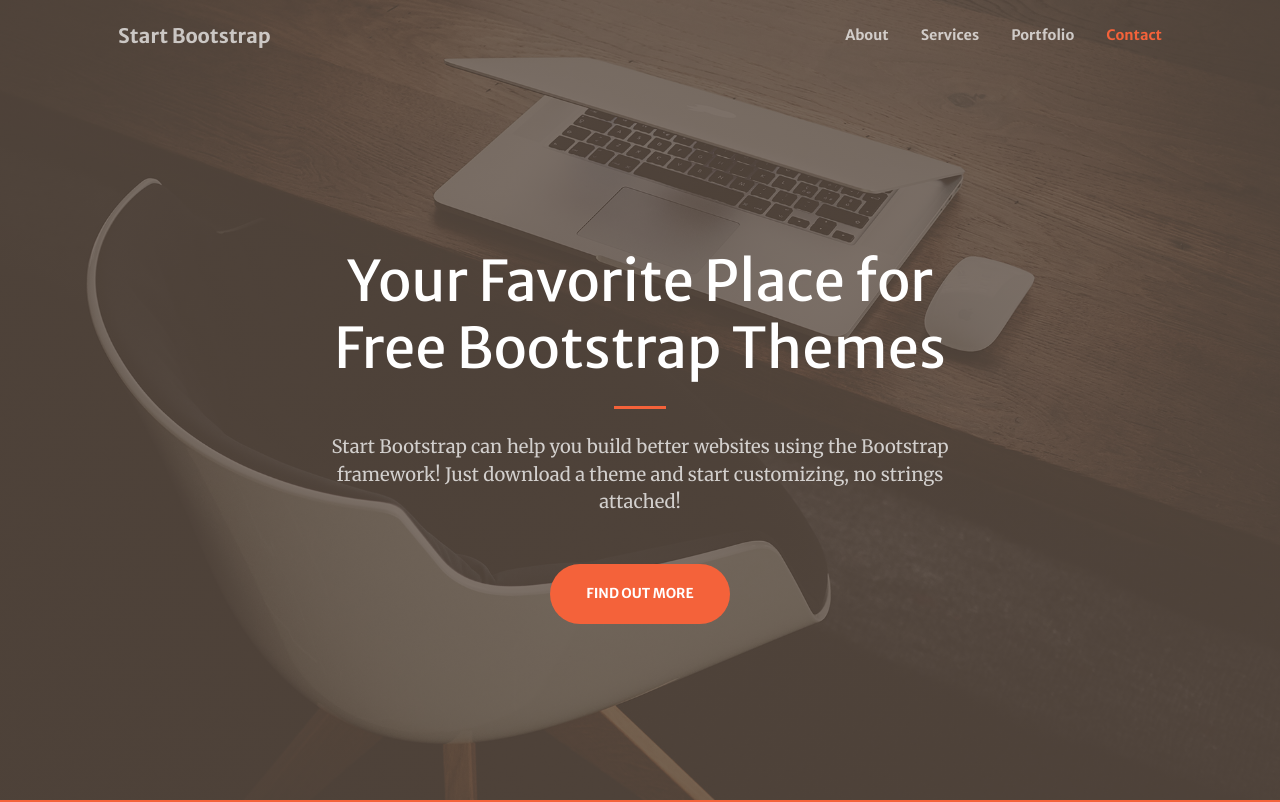
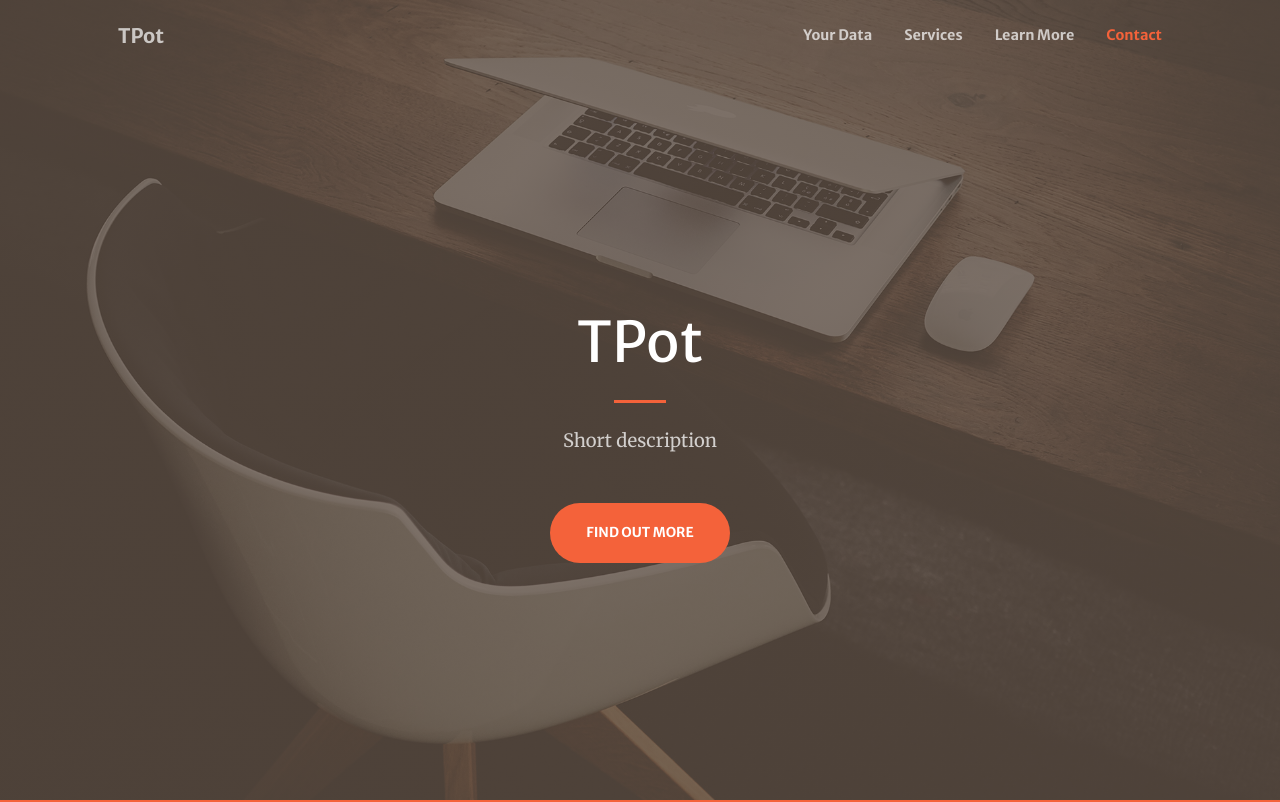
Before and after one commit to aditibansalu/TPot, a plain HTML site: page index.html in a window 1280 px wide. Shown: the top 802 px of the page. Drawn offline with nearby package versions, Linux system fonts and the light colour scheme; some packages are replaced by stand-ins of ours; a script that the page names is missing.

Commit message:
Update index.html
Changes before pushing and zoe starting

```diff
--- a/index.html
+++ b/index.html
@@ -22,13 +22,13 @@
         <!-- Navigation-->
         <nav class="navbar navbar-expand-lg navbar-light fixed-top py-3" id="mainNav">
             <div class="container px-4 px-lg-5">
-                <a class="navbar-brand" href="#page-top">Start Bootstrap</a>
+                <a class="navbar-brand" href="#page-top">TPot</a>
                 <button class="navbar-toggler navbar-toggler-right" type="button" data-bs-toggle="collapse" data-bs-target="#navbarResponsive" aria-controls="navbarResponsive" aria-expanded="false" aria-label="Toggle navigation"><span class="navbar-toggler-icon"></span></button>
                 <div class="collapse navbar-collapse" id="navbarResponsive">
                     <ul class="navbar-nav ms-auto my-2 my-lg-0">
-                        <li class="nav-item"><a class="nav-link" href="#about">About</a></li>
-                        <li class="nav-item"><a class="nav-link" href="#services">Services</a></li>
-                        <li class="nav-item"><a class="nav-link" href="#portfolio">Portfolio</a></li>
+                        <li class="nav-item"><a class="nav-link" href="#data">Your Data</a></li>
+                        <li class="nav-item"><a class="nav-link" href="#faq">Services</a></li>
+                        <li class="nav-item"><a class="nav-link" href="#learn">Learn More</a></li>
                         <li class="nav-item"><a class="nav-link" href="#contact">Contact</a></li>
                     </ul>
                 </div>
@@ -39,18 +39,18 @@
             <div class="container px-4 px-lg-5 h-100">
                 <div class="row gx-4 gx-lg-5 h-100 align-items-center justify-content-center text-center">
                     <div class="col-lg-8 align-self-end">
-                        <h1 class="text-white font-weight-bold">Your Favorite Place for Free Bootstrap Themes</h1>
+                        <h1 class="text-white font-weight-bold">TPot</h1>
                         <hr class="divider" />
                     </div>
                     <div class="col-lg-8 align-self-baseline">
-                        <p class="text-white-75 mb-5">Start Bootstrap can help you build better websites using the Bootstrap framework! Just download a theme and start customizing, no strings attached!</p>
+                        <p class="text-white-75 mb-5">Short description</p>
                         <a class="btn btn-primary btn-xl" href="#about">Find Out More</a>
                     </div>
                 </div>
             </div>
         </header>
-        <!-- About-->
-        <section class="page-section bg-primary" id="about">
+        <!-- Your Data-->
+        <section class="page-section bg-primary" id="data">
             <div class="container px-4 px-lg-5">
                 <div class="row gx-4 gx-lg-5 justify-content-center">
                     <div class="col-lg-8 text-center">
@@ -62,8 +62,8 @@
                 </div>
             </div>
         </section>
-        <!-- Services-->
-        <section class="page-section" id="services">
+        <!-- FAQ-->
+        <section class="page-section" id="faq">
             <div class="container px-4 px-lg-5">
                 <h2 class="text-center mt-0">At Your Service</h2>
                 <hr class="divider" />
@@ -99,8 +99,8 @@
                 </div>
             </div>
         </section>
-        <!-- Portfolio-->
-        <div id="portfolio">
+        <!-- Learn More-->
+        <div id="learn">
             <div class="container-fluid p-0">
                 <div class="row g-0">
                     <div class="col-lg-4 col-sm-6">
```
